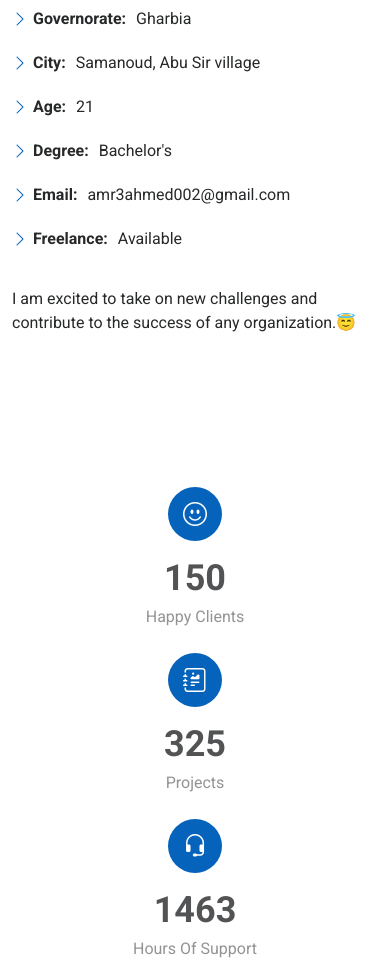
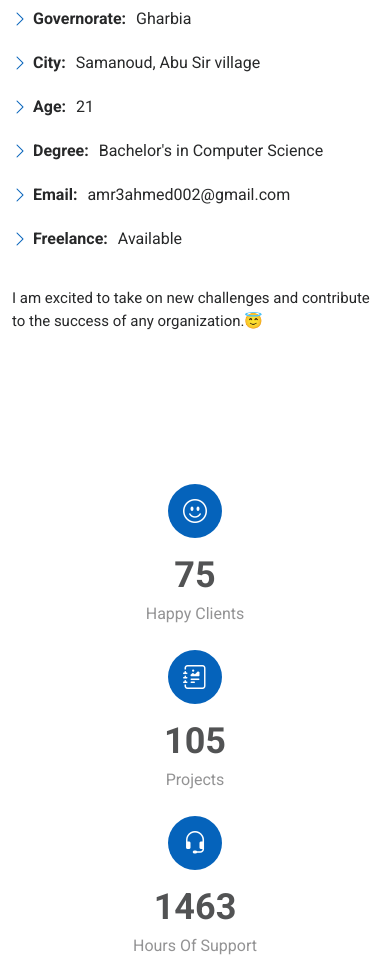
Before and after one commit to AmrAhmed111/My-Portfolio, a plain HTML site: page index.html in a window 390 px wide. Shown: the part 1820-2788 px from the top of the page. Drawn offline with Linux system fonts and the light colour scheme.

Commit message:
Upload File

```diff
--- a/assets/css/style.css
+++ b/assets/css/style.css
@@ -110,7 +110,6 @@ h6 {
     .header {
         background-color: var(--background-color);
         border-right: 1px solid color-mix(in srgb, var(--default-color), transparent 90%);
-        width: 300px;
         left: -100%;
     }
 }
@@ -492,7 +491,11 @@ section,
 
 @media (max-width: 431px) {
     .hero img {
-        right: -8rem;
+        right: -14rem;
+    }
+
+    .size-small {
+        font-size: 15px;
     }
 }
 
@@ -837,7 +840,8 @@ section,
 
 .img-web,
 .img-tutorial,
-.img-python {
+.img-python,
+.img-cert {
     width: 100%;
     height: 200px;
 }
--- a/assets/js/main.js
+++ b/assets/js/main.js
@@ -233,4 +233,14 @@
     }
     window.addEventListener("load", navmenuScrollspy);
     document.addEventListener("scroll", navmenuScrollspy);
+
+    /**
+     *  Increase Age Automatic
+     */
+    let birthday = 2004
+    let currentDate = new Date().getFullYear()
+
+    let age = currentDate - birthday
+
+    document.getElementById('age').innerText = age
 })();
--- a/index.html
+++ b/index.html
@@ -120,11 +120,11 @@
                                 <ul>
                                     <li>
                                         <i class="bi bi-chevron-right"></i> <strong>Age:</strong>
-                                        <span>21</span>
+                                        <span id="age"></span>
                                     </li>
                                     <li>
                                         <i class="bi bi-chevron-right"></i> <strong>Degree:</strong>
-                                        <span>Bachelor's</span>
+                                        <span>Bachelor's in Computer Science</span>
                                     </li>
                                     <li>
                                         <i class="bi bi-chevron-right"></i> <strong>Email:</strong>
@@ -137,7 +137,7 @@
                                 </ul>
                             </div>
                         </div>
-                        <p class="py-3">
+                        <p class="py-3 size-small">
                             I am excited to take on new challenges and contribute to the success of any organization.😇
                         </p>
                     </div>
@@ -153,7 +153,7 @@
                     <div class="col-lg-3 col-md-6 d-flex flex-column align-items-center">
                         <i class="bi bi-emoji-smile"></i>
                         <div class="stats-item">
-                            <span data-purecounter-start="0" data-purecounter-end="150" data-purecounter-duration="1"
+                            <span data-purecounter-start="0" data-purecounter-end="75" data-purecounter-duration="1"
                                 class="purecounter"></span>
                             <p>Happy Clients</p>
                         </div>
@@ -162,7 +162,7 @@
                     <div class="col-lg-3 col-md-6 d-flex flex-column align-items-center">
                         <i class="bi bi-journal-richtext"></i>
                         <div class="stats-item">
-                            <span data-purecounter-start="0" data-purecounter-end="325" data-purecounter-duration="1"
+                            <span data-purecounter-start="0" data-purecounter-end="105" data-purecounter-duration="1"
                                 class="purecounter"></span>
                             <p>Projects</p>
                         </div>
```
